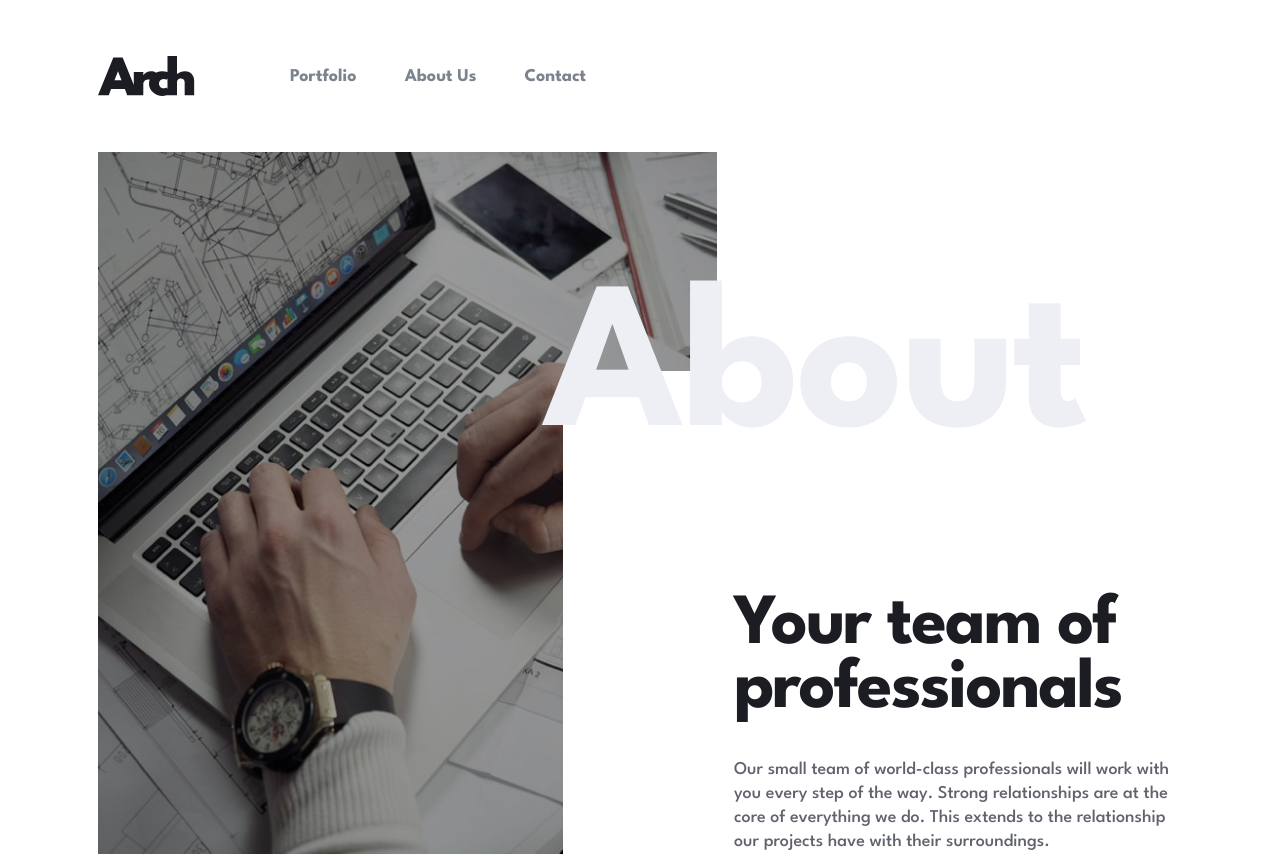
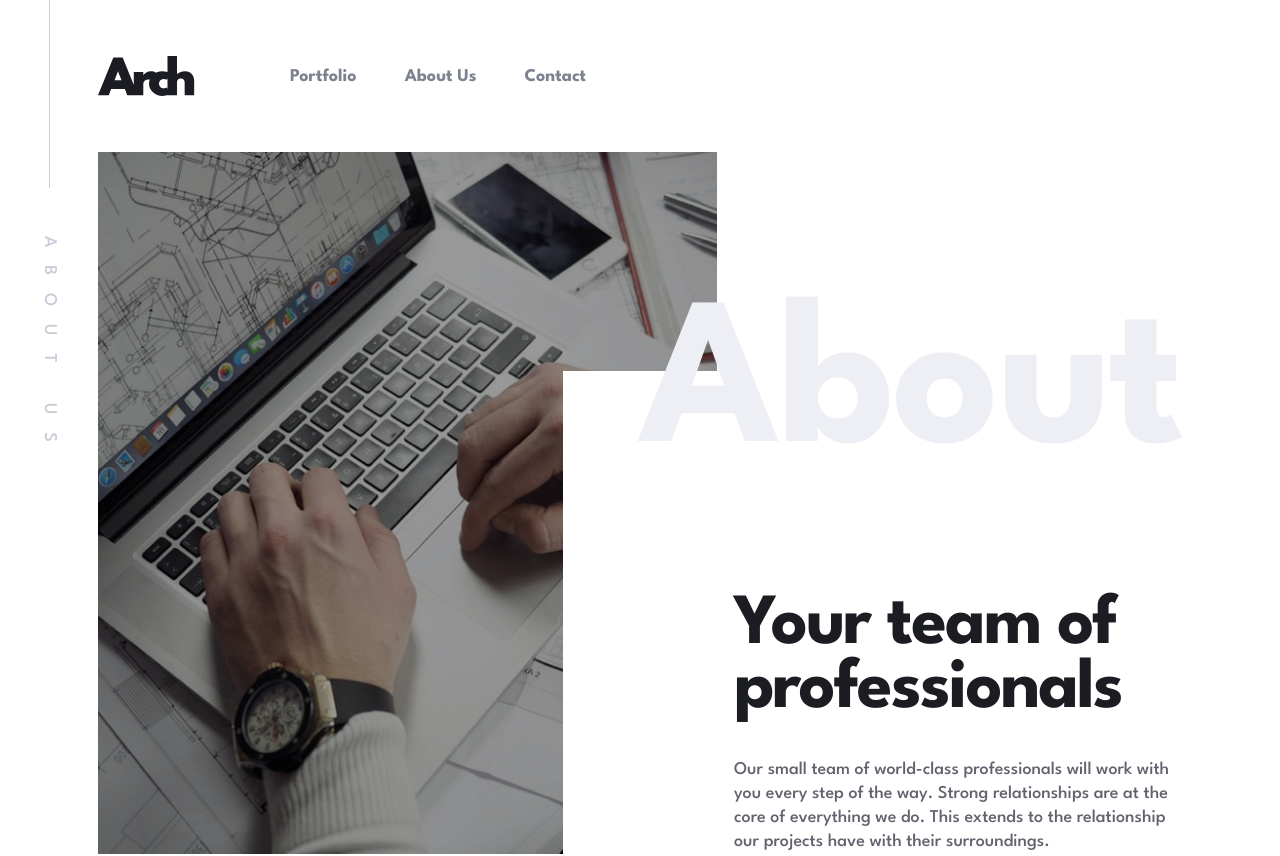
Before and after one commit to David-Henery4/Arch-Studio-website, a React (Vite) app: page /about in a window 1280 px wide. Shown: the top 856 px of the page. Built offline with nearby package versions, Linux system fonts and the light colour scheme.

Commit message:
added-side-page-label

```diff
--- a/src/components/index.js
+++ b/src/components/index.js
@@ -4,6 +4,7 @@ import PortfolioCTA from "./reused/PortfolioCTA";
 import AllProjectsBtn from "./reused/AllProjectsBtn";
 import ProjectsGallery from "./reused/ProjectsGallery";
 import SubPageHero from "./reused/SubPageHero";
+import PageLabel from "./reused/PageLabel";
 
 // SHARED
 import Navbar from "./shared/Navbar";
@@ -36,6 +37,7 @@ export{
   AllProjectsBtn,
   ProjectsGallery,
   SubPageHero,
+  PageLabel,
   // SHARED
   Navbar,
   Footer,
--- /dev/null
+++ b/src/components/reused/PageLabel.jsx
@@ -0,0 +1,22 @@
+import { useLocation } from "react-router-dom";
+import { useEffect, useState } from "react";
+const PageLabel = () => {
+  const location = useLocation();
+  //
+  return (
+    <div className="col-start-1 col-end-2 relative grid place-items-center w-full h-full">
+      <div className="hidden justify-center items-center gap-12 absolute top-0 flex-col mdTab:flex">
+        <div className="h-[188px] w-[1px] bg-lightGrey"></div>
+        <p className="text-bodyText leading-bodyText tracking-[18px] font-medium text-lightGrey uppercase [writing-mode:vertical-lr] [text-orientation:mixed]">
+          {location?.pathname === "/"
+            ? "Home"
+            : location?.pathname === "/about"
+            ? "About Us"
+            : location?.pathname.slice(1)}
+        </p>
+      </div>
+    </div>
+  );
+};
+
+export default PageLabel;
--- a/src/components/reused/SubPageHero.jsx
+++ b/src/components/reused/SubPageHero.jsx
@@ -15,7 +15,7 @@ const SubPageHero = ({heading,title,text,imgs}) => {
       </picture>
       <div className="bg-white w-full relative py-5 px-8 grid gap-5 justify-start mdTab:px-[60px] mdTab:pr-0 mdTab:pb-0 mdTab:justify-end mdTab:content-end mdTab:col-start-2 mdTab:col-end-4 mdTab:row-start-6 mdTab:row-end-[13] mdTab:gap-9 smLap:row-start-2 smLap:row-end-3">
         <div className="absolute h-11 w-11/12 bg-white -top-11 left-0 mdTab:hidden"></div>
-        <h3 className="hidden absolute -top-24 right-0 text-veryLightGrey text-9xl font-bold leading-xtraLrgHeading -tracking-[3px] mdTab:block smLap:-left-5 smLap:text-[175px] desk:text-[210px] XtraLgDesk:text-[250px]">
+        <h3 className="hidden absolute -top-20 right-0 text-veryLightGrey text-9xl font-bold leading-xtraLrgHeading -tracking-[3px] mdTab:block smLap:text-[175px] desk:text-[210px] XtraLgDesk:text-[250px]">
           {title}
         </h3>
         <h2 className="text-lrgHeadingMob leading-lrgHeadingMob -tracking-[1.2px] font-bold max-w-md smTab:text-medHeading smTab:leading-medHeading smTab:tracking-lrgMedHeading">
--- a/src/components/shared/Navbar.jsx
+++ b/src/components/shared/Navbar.jsx
@@ -6,10 +6,13 @@ const Navbar = ({ sidebarInfo }) => {
   const { setIsSidebarActive, isSidebarActive } = sidebarInfo;
   // () => {}
   return (
-    <nav className="col-start-2 col-end-12 py-8 flex justify-between items-center mdTab:justify-start mdTab:gap-12 tab:py-14 tab:gap-20 smLap:gap-[95px]">
-      <Link to="/" onClick={() => {
-        setIsSidebarActive(false)
-      }}>
+    <nav className="relative col-start-2 col-end-12 py-8 flex justify-between items-center mdTab:justify-start mdTab:gap-12 tab:py-14 tab:gap-20 smLap:gap-[95px]">
+      <Link
+        to="/"
+        onClick={() => {
+          setIsSidebarActive(false);
+        }}
+      >
         <Logo className="fill-veryDarkBlue" />
       </Link>
       <ul className="hidden mdTab:flex justify-center items-end gap-12 text-bodyText leading-[25px] font-bold text-mediumGrey">
--- a/src/layout/SharedLayout.jsx
+++ b/src/layout/SharedLayout.jsx
@@ -1,6 +1,15 @@
-import { useState } from "react";
-import { Outlet } from "react-router-dom"
-import { Navbar, Footer, Sidebar, OverlayCover } from "../components";
+import { useState, useLayoutEffect } from "react";
+import { Outlet, useLocation } from "react-router-dom";
+import { Navbar, Footer, Sidebar, OverlayCover, PageLabel } from "../components";
+
+// SCROLL TO TOP AFTER NAVIGATION
+const Wrapper = ({ children }) => {
+  const location = useLocation();
+  useLayoutEffect(() => {
+    document.documentElement.scrollTo(0, 0);
+  }, [location.pathname]);
+  return children;
+};
 
 
 const SharedLayout = () => {
@@ -8,11 +17,14 @@ const SharedLayout = () => {
   //
   return (
     <main className="relative overflow-hidden font-spartan text-veryDarkBlue grid grid-cols-mob mdTab:grid-cols-mdTab tab:grid-cols-tab lgDesk:grid-cols-desk lgDesk:max-w-[1440px] lgDesk:mx-auto">
-      <Navbar sidebarInfo={{ isSidebarActive, setIsSidebarActive }} />
-      <Sidebar sidebarInfo={{ isSidebarActive, setIsSidebarActive }} />
-      <OverlayCover sidebarInfo={{ isSidebarActive, setIsSidebarActive }} />
-      <Outlet />
-      <Footer />
+      <PageLabel/>
+      <Wrapper>
+        <Navbar sidebarInfo={{ isSidebarActive, setIsSidebarActive }} />
+        <Sidebar sidebarInfo={{ isSidebarActive, setIsSidebarActive }} />
+        <OverlayCover sidebarInfo={{ isSidebarActive, setIsSidebarActive }} />
+        <Outlet />
+        <Footer />
+      </Wrapper>
     </main>
   );
 }
```
